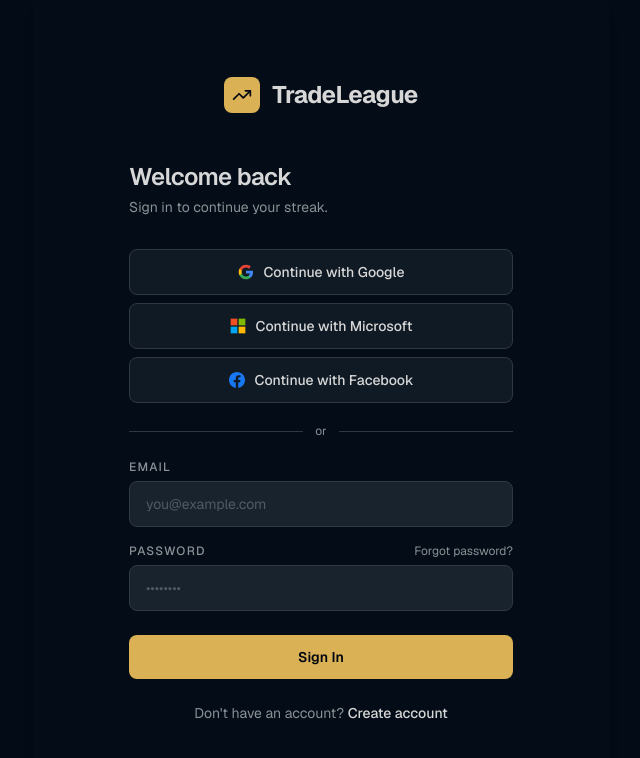
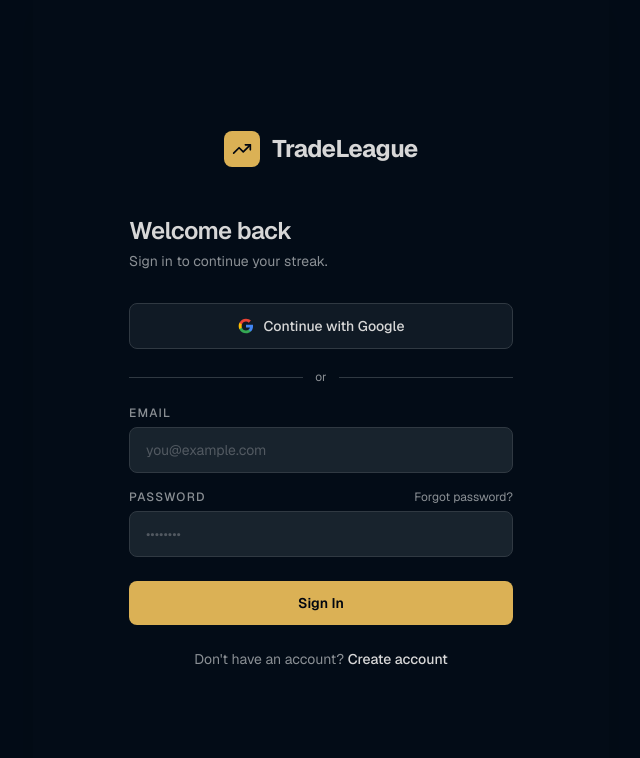
Before and after one commit to Pbrgr-ux/NewVersion-Apex, a Next.js app: page /connexion in a window 1280 px wide. Shown: the top 758 px of the page, without its empty margins (319-959 px from the left). Built offline with nearby package versions, Linux system fonts and the light colour scheme; no server answers; the database is empty.

Commit message:
feat(connexion): n'afficher que la connexion Google (retire Microsoft/Facebook)
Cohérence avec le signup : OAuthButtons restreint à providers=["google"].

Co-Authored-By: Claude Opus 4.8 <noreply@anthropic.com>

```diff
--- a/components/connexion-screen.tsx
+++ b/components/connexion-screen.tsx
@@ -67,8 +67,8 @@ export function ConnexionScreen() {
           </p>
         </div>
 
-        {/* Connexion sociale */}
-        <OAuthButtons />
+        {/* Connexion sociale (Google uniquement) */}
+        <OAuthButtons providers={["google"]} />
 
         {/* Séparateur */}
         <div className="my-5 flex items-center gap-3">
```
